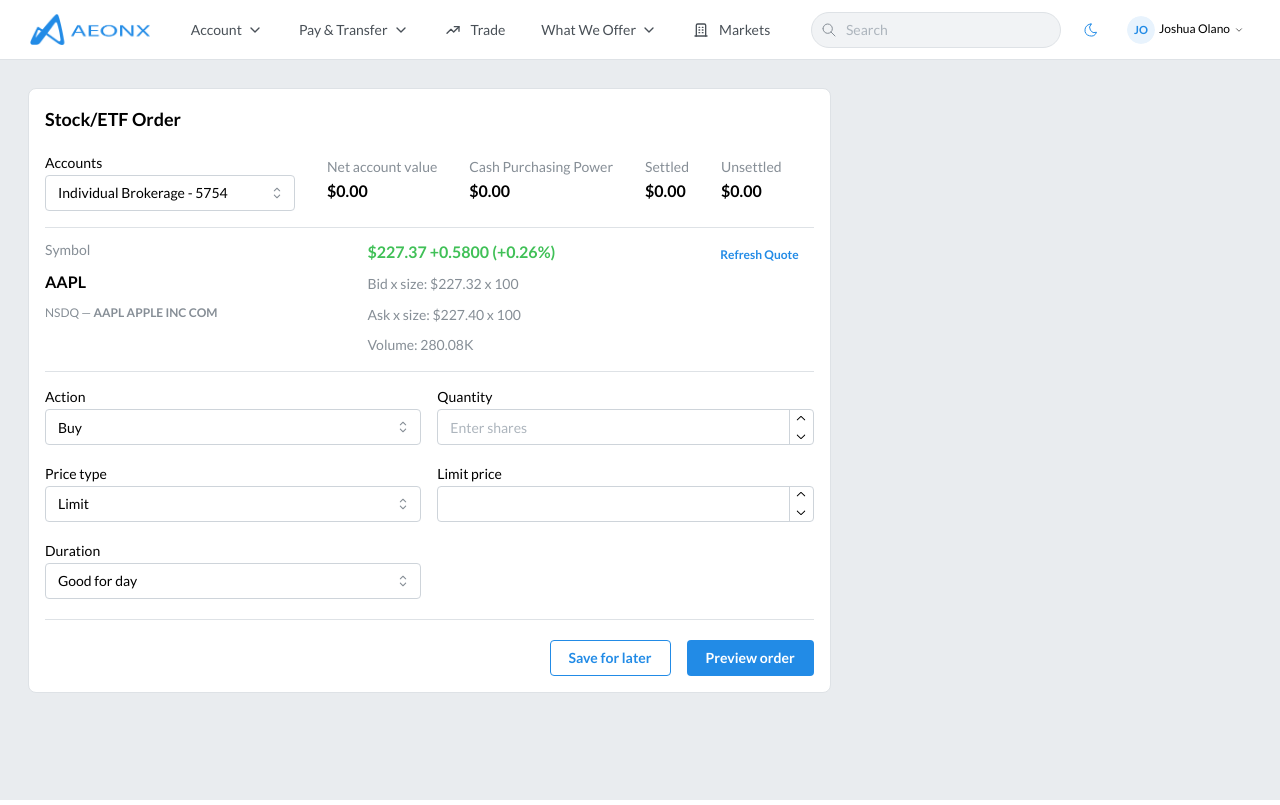
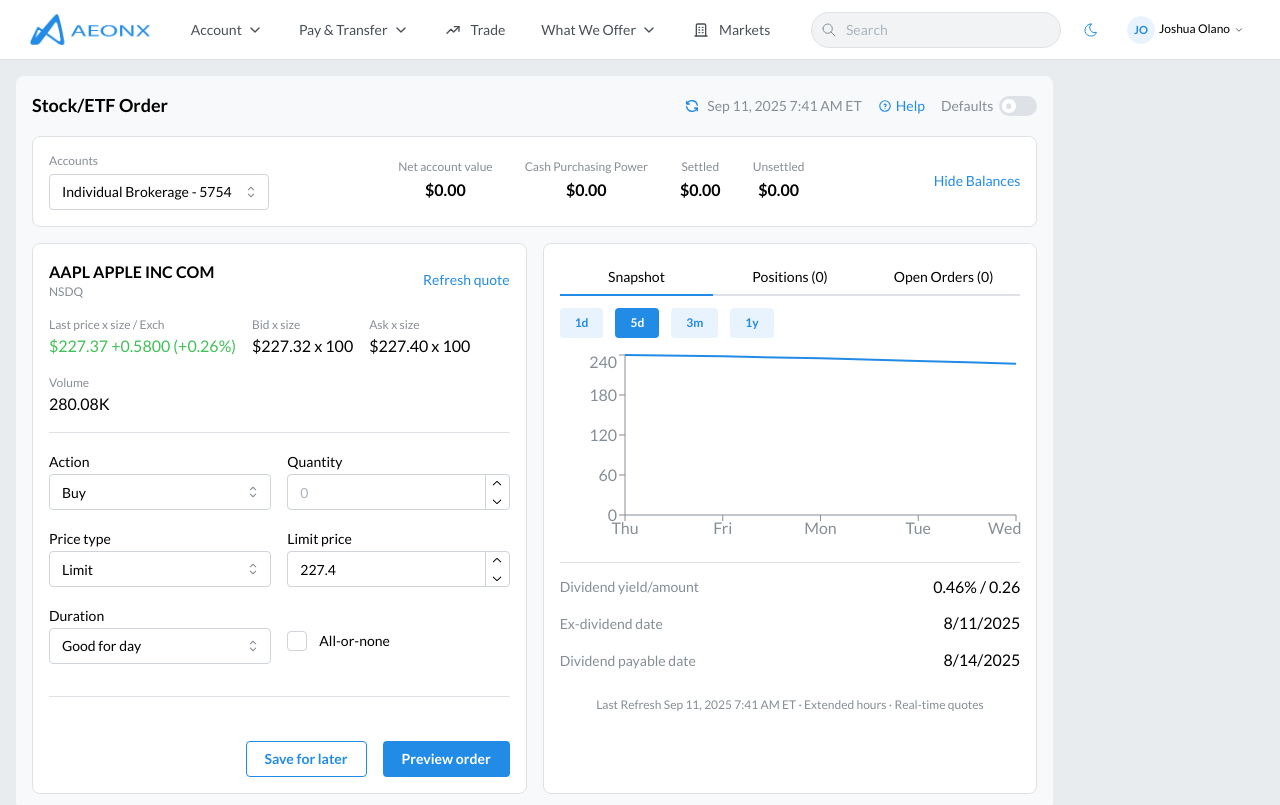
Before and after one commit to goodstripe/Alpha-Platform, a Next.js app: page /trade in a window 1280 px wide. Shown: the top 805 px of the page. Built offline with nearby package versions, Linux system fonts and the light colour scheme.

Commit message:
`Refactor Stock/ETF Order page layout and functionality`

```diff
--- a/src/app/trade/page.tsx
+++ b/src/app/trade/page.tsx
@@ -1,147 +1,221 @@
 "use client";
 
+import React, { useState } from "react";
 import {
   Box,
+  Card,
+  Group,
+  Select,
+  Stack,
   Text,
-  Select,
-  Group,
-  Divider,
   NumberInput,
   Button,
+  Divider,
+  SimpleGrid,
+  Switch,
+  Anchor,
+  Tabs,
+  useMantineTheme,
+  useComputedColorScheme,
+  Checkbox,
+  ActionIcon,
   Grid,
-  useMantineTheme,
-  Stack,
 } from "@mantine/core";
-import { useState } from "react";
+import { IconRefresh, IconHelpCircle } from "@tabler/icons-react";
+import {
+  LineChart,
+  Line,
+  ResponsiveContainer,
+  XAxis,
+  YAxis,
+  Tooltip,
+} from "recharts";
 
-const StockOrderForm = () => {
+const chartData = [
+  { day: "Thu", price: 240 },
+  { day: "Fri", price: 238 },
+  { day: "Mon", price: 235 },
+  { day: "Tue", price: 231 },
+  { day: "Wed", price: 227 },
+];
+
+const StockEtfOrder: React.FC = () => {
   const theme = useMantineTheme();
+  const colorScheme = useComputedColorScheme("light");
+  const dark = colorScheme === "dark";
 
-  // Local states
-  const [action, setAction] = useState("Buy");
-  const [priceType, setPriceType] = useState("Limit");
-  const [duration, setDuration] = useState("Good for day");
-  const [quantity, setQuantity] = useState<number | undefined>();
-  const [limitPrice, setLimitPrice] = useState<number | undefined>();
+  const [tab, setTab] = useState("snapshot");
+  const [timeframe, setTimeframe] = useState("5d");
 
   return (
     <Grid>
-      <Grid.Col span={8} p={"lg"}>
+      <Grid.Col span={10}>
         <Box
           p="md"
-          bg={theme.white}
           style={{
-            border: `1px solid ${theme.colors.gray[3]}`,
+            backgroundColor: dark ? theme.colors.dark[7] : theme.colors.gray[0],
             borderRadius: theme.radius.md,
           }}
         >
           {/* Header */}
-          <Text fw={600} size="lg" mb="md">
+          <Group justify="space-between" mb="md">
+            <Text fw={700} fz="lg">
               Stock/ETF Order
             </Text>
+            <Group gap="md">
+              <Group gap={4} c="dimmed" fz="sm">
+                <ActionIcon variant="subtle" color="blue" size="sm">
+                  <IconRefresh size={16} />
+                </ActionIcon>
+                <Text size="sm">Sep 11, 2025 7:41 AM ET</Text>
+              </Group>
+              <Anchor size="sm" c="blue">
+                <Group gap={4}>
+                  <IconHelpCircle size={14} /> Help
+                </Group>
+              </Anchor>
+              <Group gap={6}>
+                <Text size="sm" c="dimmed">
+                  Defaults
+                </Text>
+                <Switch size="sm" />
+              </Group>
+            </Group>
+          </Group>
 
-          {/* Account Info */}
-          <Group mb="md" gap="xl">
+          {/* Balances */}
+          <Card
+            withBorder
+            radius="md"
+            mb="md"
+            style={{
+              backgroundColor: dark ? theme.colors.dark[6] : theme.white,
+            }}
+          >
+            <Group justify="space-between" align="center">
+              {/* Left: Accounts */}
+              <Box>
+                <Text size="xs" c="dimmed" mb={4}>
+                  Accounts
+                </Text>
                 <Select
-              label="Accounts"
-              data={["Individual Brokerage - 5754", "Retirement - 3821"]}
+                  data={["Individual Brokerage - 5754", "IRA - 8832"]}
                   defaultValue="Individual Brokerage - 5754"
-              style={{ minWidth: 250 }}
+                  size="sm"
+                  w={220}
                 />
-            <Stack gap={2}>
-              <Text size="sm" c="dimmed">
+              </Box>
+
+              {/* Balances */}
+              <Group gap="xl" align="center">
+                <Stack gap={2} align="center">
+                  <Text size="xs" c="dimmed">
                     Net account value
                   </Text>
                   <Text fw={600}>$0.00</Text>
                 </Stack>
-            <Stack gap={2}>
-              <Text size="sm" c="dimmed">
+
+                <Stack gap={2} align="center">
+                  <Text size="xs" c="dimmed">
                     Cash Purchasing Power
                   </Text>
                   <Text fw={600}>$0.00</Text>
                 </Stack>
-            <Stack gap={2}>
-              <Text size="sm" c="dimmed">
+
+                <Stack gap={2} align="center">
+                  <Text size="xs" c="dimmed">
                     Settled
                   </Text>
                   <Text fw={600}>$0.00</Text>
                 </Stack>
-            <Stack gap={2}>
-              <Text size="sm" c="dimmed">
+
+                <Stack gap={2} align="center">
+                  <Text size="xs" c="dimmed">
                     Unsettled
                   </Text>
                   <Text fw={600}>$0.00</Text>
                 </Stack>
               </Group>
 
-          <Divider my="sm" />
+              {/* Right: Toggle link */}
+              <Anchor size="sm" c="blue" style={{ whiteSpace: "nowrap" }}>
+                Hide Balances
+              </Anchor>
+            </Group>
+          </Card>
 
-          {/* Symbol & Quote */}
-          <Group justify="space-between" mb="md" align="flex-start">
-            <Stack gap="xs">
-              <Text size="sm" c="dimmed">
-                Symbol
+          {/* Main layout */}
+          <SimpleGrid cols={{ base: 1, md: 2 }} spacing="md">
+            {/* Left: Order Form */}
+            <Card
+              withBorder
+              radius="md"
+              p="md"
+              style={{
+                backgroundColor: dark ? theme.colors.dark[6] : theme.white,
+              }}
+            >
+              <Stack>
+                {/* Symbol */}
+                <Group justify="space-between" align="center">
+                  <Box>
+                    <Text fw={600}>AAPL APPLE INC COM</Text>
+                    <Text size="xs" c="dimmed">
+                      NSDQ
                     </Text>
-              <Text fw={600}>AAPL</Text>
+                  </Box>
+                  <Anchor size="sm" c="blue">
+                    Refresh quote
+                  </Anchor>
+                </Group>
+
+                {/* Prices row */}
+                <Group gap="md" wrap="wrap">
+                  <Box>
                     <Text size="xs" c="dimmed">
-                NSDQ —{" "}
-                <Text span fw={600}>
-                  AAPL APPLE INC COM
+                      Last price x size / Exch
                     </Text>
-              </Text>
-            </Stack>
-            <Stack gap="xs">
-              <Text fw={600} c="green">
+                    <Text fw={500} c="green">
                       $227.37 +0.5800 (+0.26%)
                     </Text>
-              <Text size="sm" c="dimmed">
-                Bid x size: $227.32 x 100
+                  </Box>
+                  <Box>
+                    <Text size="xs" c="dimmed">
+                      Bid x size
                     </Text>
-              <Text size="sm" c="dimmed">
-                Ask x size: $227.40 x 100
+                    <Text>$227.32 x 100</Text>
+                  </Box>
+                  <Box>
+                    <Text size="xs" c="dimmed">
+                      Ask x size
                     </Text>
-              <Text size="sm" c="dimmed">
-                Volume: 280.08K
+                    <Text>$227.40 x 100</Text>
+                  </Box>
+                  <Box>
+                    <Text size="xs" c="dimmed">
+                      Volume
                     </Text>
-            </Stack>
-            <Button variant="subtle" size="xs">
-              Refresh Quote
-            </Button>
+                    <Text>280.08K</Text>
+                  </Box>
                 </Group>
 
-          <Divider my="sm" />
+                <Divider />
 
-          {/* Order Fields */}
-          <Grid gutter="md">
-            <Grid.Col span={6}>
+                {/* Action / Quantity */}
+                <Group grow>
                   <Select
                     label="Action"
-                value={action}
-                onChange={(v) => v && setAction(v)}
                     data={["Buy", "Sell"]}
+                    defaultValue="Buy"
                   />
-            </Grid.Col>
-            <Grid.Col span={6}>
-              <NumberInput
-                label="Quantity"
-                placeholder="Enter shares"
-                value={quantity}
-                onChange={(val) => {
-                  if (typeof val === "number") {
-                    setQuantity(val);
-                  } else {
-                    setQuantity(undefined);
-                  }
-                }}
-              />
-            </Grid.Col>
-            <Grid.Col span={6}>
+                  <NumberInput label="Quantity" placeholder="0" />
+                </Group>
+
+                {/* Price type / Limit price */}
+                <Group grow>
                   <Select
                     label="Price type"
-                value={priceType}
-                onChange={(v) => v && setPriceType(v)}
                     data={[
-                  "Select",
                       "Market",
                       "Market on close",
                       "Limit",
@@ -150,51 +224,137 @@
                       "Trailing stop $",
                       "Trailing stop %",
                     ]}
+                    defaultValue="Limit"
                   />
-            </Grid.Col>
-            <Grid.Col span={6}>
                   <NumberInput
                     label="Limit price"
-                value={limitPrice}
-                onChange={(val) => {
-                  if (typeof val === "number") {
-                    setLimitPrice(val);
-                  } else {
-                    setLimitPrice(undefined);
-                  }
+                    placeholder="0.00"
+                    defaultValue={227.4}
+                  />
+                </Group>
+
+                <Group grow>
+                  <Select
+                    placeholder="Select duration"
+                    label="Duration"
+                    defaultValue="good_day"
+                    data={[
+                      { value: "good_day", label: "Good for day" },
+                      { value: "good_60", label: "Good for 60 days" },
+                      { value: "gtd", label: "Good until date (GTD)" },
+                      { value: "ioc", label: "Immediate or cancel" },
+                      { value: "fok", label: "Fill or kill" },
+                      {
+                        value: "extended_day",
+                        label: "Extended hrs day (7am-8pm ET)",
+                      },
+                      {
+                        value: "extended_ioc",
+                        label: "Extended hrs (immediate or cancel)",
+                      },
+                    ]}
+                    w={250}
+                  />
+                  <Checkbox label="All-or-none" mt={"md"} />
+                </Group>
+
+                <Divider my={"md"} />
+
+                <Group justify="flex-end" mt="sm">
+                  <Button variant="outline">Save for later</Button>
+                  <Button color="blue">Preview order</Button>
+                </Group>
+              </Stack>
+            </Card>
+
+            {/* Right: Snapshot */}
+            <Card
+              withBorder
+              radius="md"
+              p="md"
+              style={{
+                backgroundColor: dark ? theme.colors.dark[6] : theme.white,
               }}
+            >
+              <Stack gap="sm">
+                {/* Tabs for snapshot */}
+                <Tabs value={tab} onChange={(v) => setTab(v || "snapshot")}>
+                  <Tabs.List grow>
+                    <Tabs.Tab value="snapshot">Snapshot</Tabs.Tab>
+                    <Tabs.Tab value="positions">Positions (0)</Tabs.Tab>
+                    <Tabs.Tab value="orders">Open Orders (0)</Tabs.Tab>
+                  </Tabs.List>
+                </Tabs>
+
+                {/* Chart timeframe filters */}
+                <Group gap="sm">
+                  {["1d", "5d", "3m", "1y"].map((t) => (
+                    <Button
+                      key={t}
+                      size="xs"
+                      variant={timeframe === t ? "filled" : "light"}
+                      color="blue"
+                      onClick={() => setTimeframe(t)}
+                    >
+                      {t}
+                    </Button>
+                  ))}
+                </Group>
+
+                {/* Chart */}
+                <Box h={200}>
+                  <ResponsiveContainer width="100%" height="100%">
+                    <LineChart data={chartData}>
+                      <XAxis dataKey="day" stroke={theme.colors.gray[6]} />
+                      <YAxis stroke={theme.colors.gray[6]} />
+                      <Tooltip />
+                      <Line
+                        type="monotone"
+                        dataKey="price"
+                        stroke={theme.colors.blue[6]}
+                        strokeWidth={2}
+                        dot={false}
                       />
-            </Grid.Col>
-            <Grid.Col span={6}>
-              <Select
-                label="Duration"
-                value={duration}
-                onChange={(v) => v && setDuration(v)}
-                data={[
-                  "Good for day",
-                  "Good for 60 days",
-                  "Good until date (GTD)",
-                  "Immediate or cancel",
-                  "Fill or kill",
-                  "Extended hrs day (7am-8pm ET)",
-                  "Extended hrs (immediate or cancel)",
-                ]}
-              />
-            </Grid.Col>
-          </Grid>
+                    </LineChart>
+                  </ResponsiveContainer>
+                </Box>
 
-          <Divider my="lg" />
+                <Divider />
 
-          {/* Buttons */}
-          <Group justify="flex-end">
-            <Button variant="outline">Save for later</Button>
-            <Button>Preview order</Button>
+                {/* Disclosures */}
+                <Group justify="space-between">
+                  <Text size="sm" c="dimmed">
+                    Dividend yield/amount
+                  </Text>
+                  <Text fw={500}>0.46% / 0.26</Text>
                 </Group>
+
+                <Group justify="space-between">
+                  <Text size="sm" c="dimmed">
+                    Ex-dividend date
+                  </Text>
+                  <Text fw={500}>8/11/2025</Text>
+                </Group>
+
+                <Group justify="space-between">
+                  <Text size="sm" c="dimmed">
+                    Dividend payable date
+                  </Text>
+                  <Text fw={500}>8/14/2025</Text>
+                </Group>
+
+                <Text size="xs" c="dimmed" ta="center" mt="sm">
+                  Last Refresh Sep 11, 2025 7:41 AM ET · Extended hours ·
+                  Real-time quotes
+                </Text>
+              </Stack>
+            </Card>
+          </SimpleGrid>
         </Box>
       </Grid.Col>
-      <Grid.Col span={4}></Grid.Col>
+      <Grid.Col></Grid.Col>
     </Grid>
   );
 };
 
-export default StockOrderForm;
+export default StockEtfOrder;
```
Lines whose indentation alone changed are shown as unchanged.
